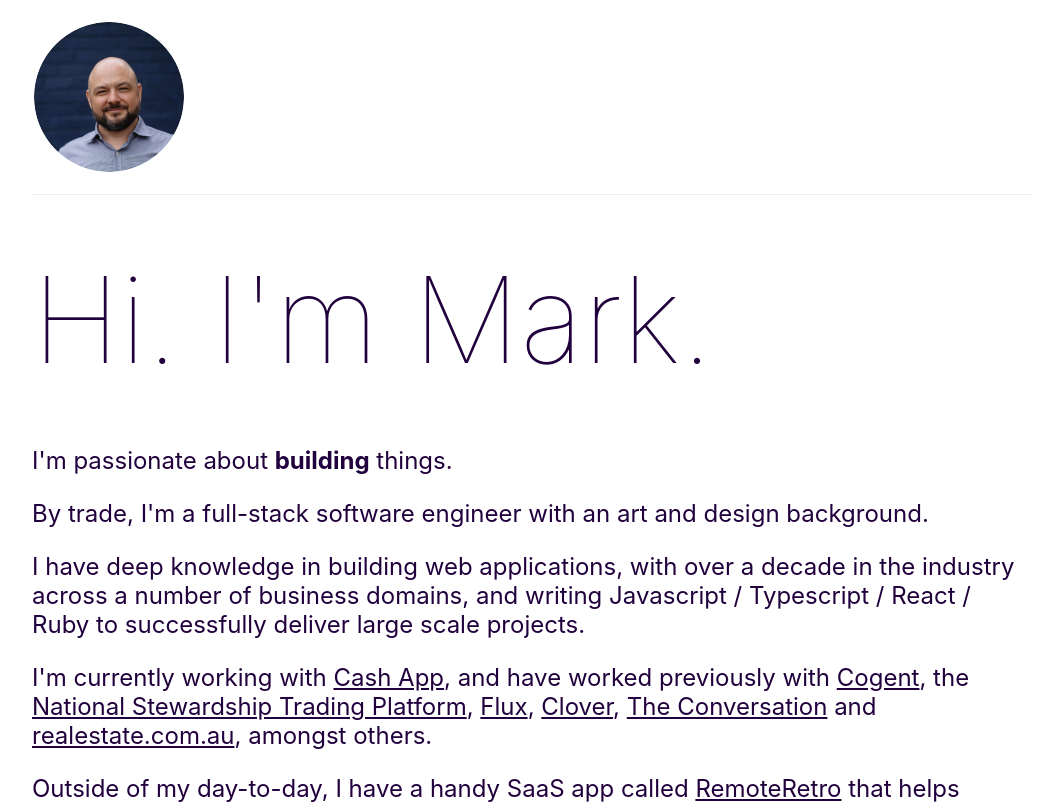
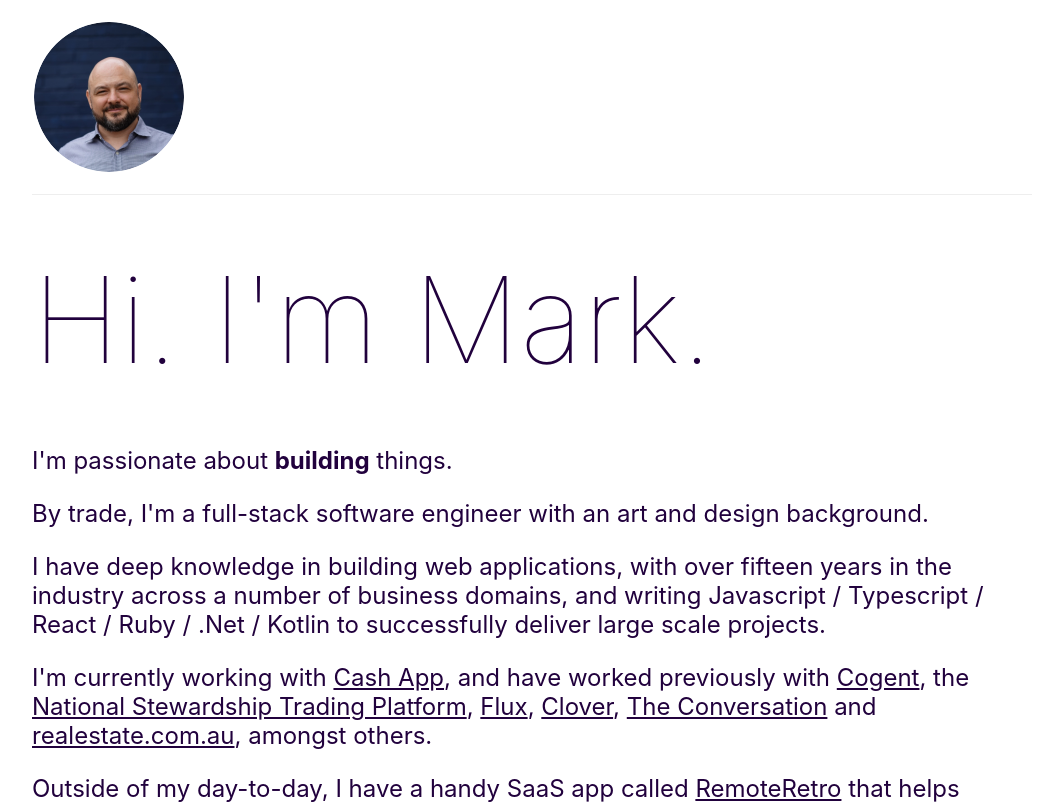
Before and after one commit to markcipolla/markcipolla.com, a Next.js app: page / in a window 1280 px wide. Shown: the top 804 px of the page, without its empty margins (108-1152 px from the left). Built offline with nearby package versions, Linux system fonts and the light colour scheme.

Commit message:
Update copy

```diff
--- a/pages/index.js
+++ b/pages/index.js
@@ -15,8 +15,8 @@
 
       <p>
         I have deep knowledge in building web applications,
-        with over a decade in the industry across a number of business domains, and writing
-        Javascript / Typescript / React / Ruby to successfully deliver large scale projects.
+        with over fifteen years in the industry across a number of business domains, and writing
+        Javascript / Typescript / React / Ruby / .Net / Kotlin to successfully deliver large scale projects.
       </p>
 
       <p>
```
